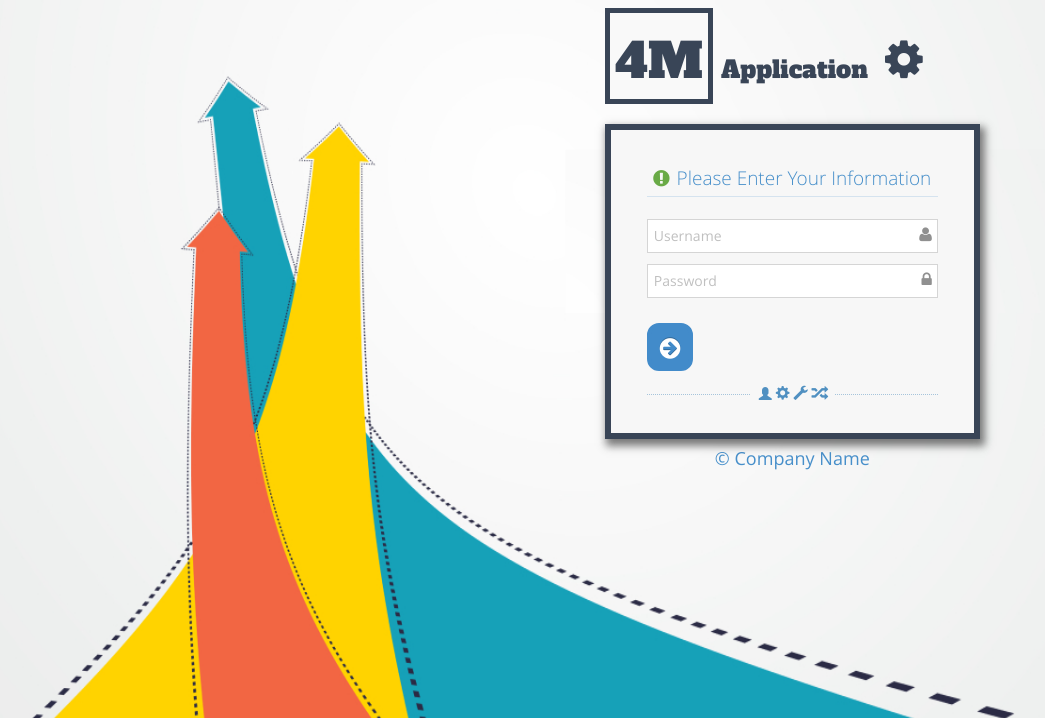
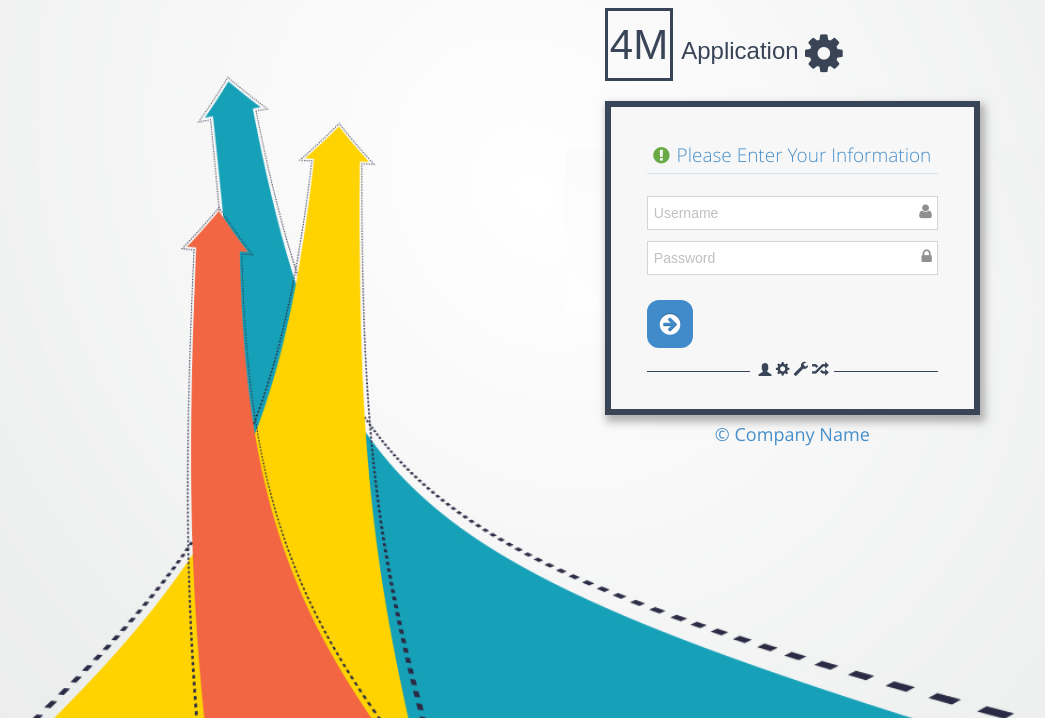
Before and after one commit to working001-dev/4Mchange, a CodeIgniter app: page /database/ in a window 1280 px wide. Shown: the top 718 px of the page, without its empty margins (60-1105 px from the left). Run offline with CodeIgniter, Linux system fonts and the light colour scheme.

Commit message:
dev on condo 2022-05-30

```diff
--- a/application/views/Login/login.php
+++ b/application/views/Login/login.php
@@ -54,7 +54,7 @@
                 font-size: 24px;
                 border-radius: 12px;
 				text-align:end;
-                transition: width 1.4s, text-align 1s, visibility 1s, opacity 1.2s cubic-bezier(0.22, 0.61, 0.36, 1);
+                transition: width 0.6s, text-align 0.6s cubic-bezier(0.22, 0.61, 0.36, 1);
             }
 			.block-login button:focus, .block-login button:active, .block-login button:focus:active{
 				outline:none;
@@ -63,17 +63,27 @@
             .block-login button:hover{
 				width: 150px;
 			}
-			.block-login button:hover>span{
+			.block-login button:hover>span,.block-login button:focus>span, .block-login button:active>span, .block-login button:focus:active>span{
 				opacity: 1;
+				animation-name: loging;
+    			animation-duration: 1.2s;
 			}
+
 			.block-login button>span{
 				display: block;
 				position: absolute;
-    			left: 3px;
+    			top: 8px;
+    			left: 10px;
 				font-size: 16px;
 				font-weight: 100;
 				opacity: 0;
-				transition: opacity 1.2s;
+				transition: opacity 1s;
+			}
+			.social-or-login:before {
+				border-top: 1px solid #394557;
+			}
+			.social-or-login :first-child {
+				color: #394557;
 			}
         </style>
 	</head>
@@ -98,7 +108,7 @@
 
 							<div class="space-6"></div>
 
-							<div class="position-relative" style="box-shadow: 3px 5px 8px 2px #464646b5;">
+							<div class="position-relative" style="box-shadow: 3px 5px 8px 2px #949292b5;">
 								<div id="login-box" class="login-box visible widget-box no-border">
 									<div class="widget-body">
 										<div class="widget-main">
--- a/assets/css/site.css
+++ b/assets/css/site.css
@@ -2,26 +2,32 @@
     font-family:"AlfaSlabOne-Regular";
     src: url("../fonts/Alfa_Slab_One/AlfaSlabOne-Regular.ttf") format("truetype");
 }
-
+@import url('https://fonts.googleapis.com/css2?family=Quicksand:wght@300;400;500;600;700&display=swap');
+body{
+    font-family: 'Quicksand', sans-serif;
+}
 .head-project{
     display: flex;
     padding: 8px 0;
     justify-content: flex-start;
     flex-wrap: nowrap;
     align-items: baseline;
-    font-family: 'AlfaSlabOne-Regular', cursive;
+    /* font-family: 'AlfaSlabOne-Regular', cursive; */
+    font-family: 'Quicksand', sans-serif;
     position: relative;
     z-index: 3;
 }
 
 .head-project>span.h-text{
-    font-family: 'AlfaSlabOne-Regular', cursive;
+    /* font-family: 'AlfaSlabOne-Regular', cursive; */
+    font-family: 'Quicksand', sans-serif;
+
     display: block;
-    font-size: 48px;
-    padding: 12px 5px 2px;
+    font-size: 42px;
+    padding: 2px 2px 2px;
     background: #f9f9f9;
     color: #394557;
-    border: 5px solid #394557;
+    border: 3px solid #394557;
     z-index: 1;
 }
 .head-project>span.c-text{
@@ -34,22 +40,32 @@
 .head-project>span.i-text{
     font-size: 44px;
     position: absolute;
-    top: 38px;
+    top: 32px;
     /* color: #394557; */
     left: 0px;
     transform: rotate(0deg);
-    animation-name: example;
+    animation-name: moveCog;
     animation-duration: 1.2s;
     animation-fill-mode: both;
     opacity: 0;
 }
 /* The animation code */
-@keyframes example {
+@keyframes moveCog {
     /* from {left: 0px; transform: rotate(0deg); opacity: 0; color:#f6f6f6;} */
     /* to {left: 300px; transform: rotate(720deg); opacity: 2; color: #394557;} */
     0%   {left: 0px; transform: rotate(0deg); opacity: 0; color:#f6f6f6;}
-    25%  {left: 100px; transform: rotate(180deg); opacity: 0; color:#f6f6f6;}
-    50%  {left: 200px; transform: rotate(360deg); opacity: 0; color:#f6f6f6;}
-    80%  {left: 230px; transform: rotate(560deg); opacity: 0.1; color:#f6f6f6;}
-    100% {left: 280px; transform: rotate(720deg); opacity: 1; color:#394557;}
+    25%  {left: 50px; transform: rotate(180deg); opacity: 0; color:#f6f6f6;}
+    50%  {left: 100px; transform: rotate(360deg); opacity: 0; color:#f6f6f6;}
+    80%  {left: 150px; transform: rotate(560deg); opacity: 0.1; color:#f6f6f6;}
+    100% {left: 200px; transform: rotate(720deg); opacity: 1; color:#394557;}
 }
+
+@keyframes loging {
+    /* from {left: 0px; transform: rotate(0deg); opacity: 0; color:#f6f6f6;} */
+    /* to {left: 300px; transform: rotate(720deg); opacity: 2; color: #394557;} */
+    0%   {content: "Login.";}
+    /* 25%  {left: 50px; transform: rotate(180deg); opacity: 0; color:#f6f6f6;} */
+    50%  {content: "Login..";}
+    /* 80%  {left: 150px; transform: rotate(560deg); opacity: 0.1; color:#f6f6f6;} */
+    100% {content: "Login..";}
+}
```
